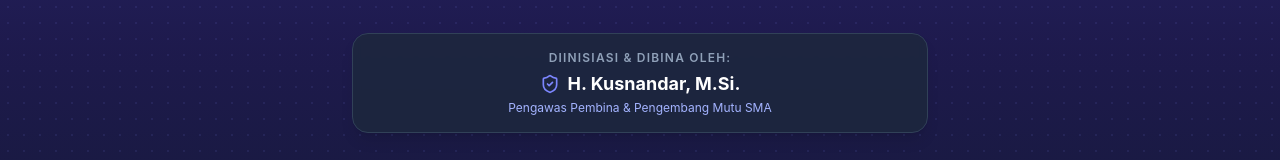
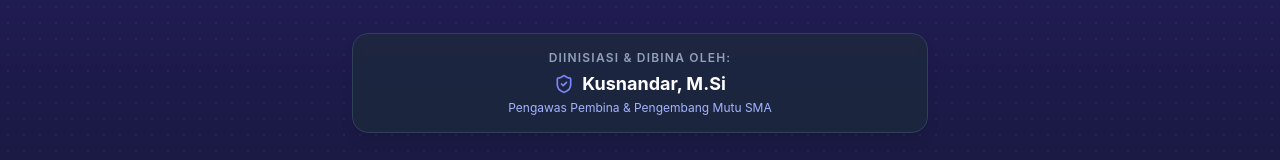
Before and after one commit to pakguruluky/SIKLUS-SAMBUNG, a React (Vite) app: page / in a window 1280 px wide. Shown: the part 450-610 px from the top of the page. Built offline with nearby package versions, Linux system fonts and the light colour scheme; no server answers; the database is empty.

Commit message:
refactor: update name formatting for Kusnandar, M.Si
Update display name consistency by removing the 'H.' prefix across the application UI, metadata, and seeded data.

```diff
--- a/index.html
+++ b/index.html
@@ -4,9 +4,9 @@
     <meta charset="UTF-8" />
     <meta name="viewport" content="width=device-width, initial-scale=1.0" />
     <title>SIKLUS SAMBUNG | Sistem Informasi Supervisi Akademik SMA</title>
-    <meta name="description" content="Aplikasi Supervisi Akademik SMA (SIKLUS SAMBUNG) oleh H. Kusnandar, M.Si. Mendampingi Guru, Meningkatkan Mutu." />
+    <meta name="description" content="Aplikasi Supervisi Akademik SMA (SIKLUS SAMBUNG) oleh Kusnandar, M.Si. Mendampingi Guru, Meningkatkan Mutu." />
     <meta property="og:title" content="SIKLUS SAMBUNG | Sistem Informasi Supervisi Akademik SMA" />
-    <meta property="og:description" content="Aplikasi Supervisi Akademik SMA (SIKLUS SAMBUNG) oleh H. Kusnandar, M.Si. Mendampingi Guru, Meningkatkan Mutu." />
+    <meta property="og:description" content="Aplikasi Supervisi Akademik SMA (SIKLUS SAMBUNG) oleh Kusnandar, M.Si. Mendampingi Guru, Meningkatkan Mutu." />
     <meta property="og:type" content="website" />
     <meta name="twitter:card" content="summary_large_image" />
     <link rel="preconnect" href="https://fonts.googleapis.com">
--- a/metadata.json
+++ b/metadata.json
@@ -1,6 +1,6 @@
 {
   "name": "SIKLUS SAMBUNG - Sistem Informasi Supervisi Akademik SMA",
-  "description": "Sistem Informasi Pengawasan, Pendampingan, dan Evaluasi Guru SMA (SIKLUS SAMBUNG) dikembangkan untuk H. Kusnandar, M.Si. Mendampingi Guru, Meningkatkan Mutu.",
+  "description": "Sistem Informasi Pengawasan, Pendampingan, dan Evaluasi Guru SMA (SIKLUS SAMBUNG) dikembangkan untuk Kusnandar, M.Si. Mendampingi Guru, Meningkatkan Mutu.",
   "requestFramePermissions": [],
   "majorCapabilities": [
     "MAJOR_CAPABILITY_SERVER_SIDE_GEMINI_API"
--- a/src/App.tsx
+++ b/src/App.tsx
@@ -83,7 +83,7 @@ export default function App() {
           const defaultProfile: UserProfile = {
             uid: user.uid,
             email: user.email || '',
-            displayName: user.displayName || (isAdmin ? 'H. Kusnandar, M.Si.' : 'Pengguna SIKLUS SAMBUNG'),
+            displayName: user.displayName || (isAdmin ? 'Kusnandar, M.Si' : 'Pengguna SIKLUS SAMBUNG'),
             role: isAdmin ? 'admin' : 'guru',
             createdAt: new Date().toISOString(),
           };
@@ -121,7 +121,7 @@ export default function App() {
       mockProfile = {
         uid: 'admin-kusnandar',
         email: 'pakguruluky@gmail.com',
-        displayName: 'H. Kusnandar, M.Si.',
+        displayName: 'Kusnandar, M.Si',
         role: 'admin',
         createdAt: new Date().toISOString(),
       };
--- a/src/components/AuthModal.tsx
+++ b/src/components/AuthModal.tsx
@@ -70,7 +70,7 @@ export const AuthModal: React.FC<AuthModalProps> = ({
         const newProfile: UserProfile = {
           uid: res.user.uid,
           email: res.user.email || email,
-          displayName: displayName || (finalRole === 'admin' ? 'H. Kusnandar, M.Si.' : 'Pengguna Baru'),
+          displayName: displayName || (finalRole === 'admin' ? 'Kusnandar, M.Si' : 'Pengguna Baru'),
           role: finalRole,
           schoolId: finalRole === 'admin' ? undefined : schoolId,
           schoolName: finalRole === 'admin' ? undefined : selectedSchool?.name,
@@ -94,7 +94,7 @@ export const AuthModal: React.FC<AuthModalProps> = ({
           profile = {
             uid: res.user.uid,
             email: res.user.email || '',
-            displayName: res.user.displayName || (isAdminEmail ? 'H. Kusnandar, M.Si.' : 'Pengguna SIKLUS SAMBUNG'),
+            displayName: res.user.displayName || (isAdminEmail ? 'Kusnandar, M.Si' : 'Pengguna SIKLUS SAMBUNG'),
             role: isAdminEmail ? 'admin' : 'guru',
             createdAt: new Date().toISOString(),
           };
@@ -133,7 +133,7 @@ export const AuthModal: React.FC<AuthModalProps> = ({
         profile = {
           uid: res.user.uid,
           email: res.user.email || '',
-          displayName: res.user.displayName || (isAdminEmail ? 'H. Kusnandar, M.Si.' : 'Guru SIKLUS SAMBUNG'),
+          displayName: res.user.displayName || (isAdminEmail ? 'Kusnandar, M.Si' : 'Guru SIKLUS SAMBUNG'),
           role: isAdminEmail ? 'admin' : 'guru',
           createdAt: new Date().toISOString(),
         };
--- a/src/components/DashboardOverview.tsx
+++ b/src/components/DashboardOverview.tsx
@@ -544,7 +544,7 @@ export const DashboardOverview: React.FC<DashboardOverviewProps> = ({
             </h1>
             <p className="text-xs sm:text-sm text-indigo-100 mt-1 max-w-2xl leading-relaxed">
               {isAdmin
-                ? 'Portal Pengawasan & Pembinaan Akademik SMA binaan H. Kusnandar, M.Si.'
+                ? 'Portal Pengawasan & Pembinaan Akademik SMA binaan Kusnandar, M.Si'
                 : isKepsek
                 ? `Dashboard Supervisi Akademik Internal ${currentUser.schoolName || 'Satuan Pendidikan'}.`
                 : `Ruang Kerja Guru & Portofolio Supervisi Pembelajaran ${currentUser.subject || ''} (${currentUser.schoolName || ''}).`}
--- a/src/components/LandingPage.tsx
+++ b/src/components/LandingPage.tsx
@@ -54,7 +54,7 @@ export const LandingPage: React.FC<LandingPageProps> = ({
             </p>
             <p className="text-lg font-bold text-white flex items-center justify-center gap-2">
               <ShieldCheck className="w-5 h-5 text-indigo-400" />
-              H. Kusnandar, M.Si.
+              Kusnandar, M.Si
             </p>
             <p className="text-xs text-indigo-300 mt-0.5">Pengawas Pembina &amp; Pengembang Mutu SMA</p>
           </div>
@@ -84,7 +84,7 @@ export const LandingPage: React.FC<LandingPageProps> = ({
                   <span className="text-xs font-bold text-white group-hover:text-purple-300">Pengawas / Admin</span>
                   <ShieldCheck className="w-4 h-4 text-purple-400" />
                 </div>
-                <p className="text-[11px] text-slate-400 mt-1">H. Kusnandar, M.Si.</p>
+                <p className="text-[11px] text-slate-400 mt-1">Kusnandar, M.Si</p>
               </button>
 
               <button
@@ -291,7 +291,7 @@ export const LandingPage: React.FC<LandingPageProps> = ({
                 </div>
                 <div>
                   <h3 className="font-bold text-slate-900">Pengawas / Admin</h3>
-                  <p className="text-xs text-slate-500">H. Kusnandar, M.Si.</p>
+                  <p className="text-xs text-slate-500">Kusnandar, M.Si</p>
                 </div>
               </div>
               <ul className="text-xs text-slate-600 space-y-2">
--- a/src/components/ReportPrintView.tsx
+++ b/src/components/ReportPrintView.tsx
@@ -412,7 +412,7 @@ export const ReportPrintView: React.FC<ReportPrintViewProps> = ({
           <div>
             <p className="text-slate-500 mb-1">Bandung, {todayStr}<br/>Pengawas Sekolah Pembina,</p>
             <div className="signature-space h-16"></div>
-            <p className="font-bold underline text-slate-900">H. Kusnandar, M.Si.</p>
+            <p className="font-bold underline text-slate-900">Kusnandar, M.Si</p>
             <p className="text-[11px] text-slate-600">Pengawas Pembina SMA Prov. Jawa Barat</p>
           </div>
         </div>
--- a/src/components/forms/NewSupervisionModal.tsx
+++ b/src/components/forms/NewSupervisionModal.tsx
@@ -34,10 +34,10 @@ export const NewSupervisionModal: React.FC<NewSupervisionModalProps> = ({
   const [lessonTitle, setLessonTitle] = useState('');
   const [supervisorName, setSupervisorName] = useState(
     currentUser.role === 'admin'
-      ? 'H. Kusnandar, M.Si.'
+      ? 'Kusnandar, M.Si'
       : currentUser.role === 'kepsek'
       ? currentUser.displayName
-      : 'H. Kusnandar, M.Si.'
+      : 'Kusnandar, M.Si'
   );
 
   const [saving, setSaving] = useState(false);
@@ -296,7 +296,7 @@ export const NewSupervisionModal: React.FC<NewSupervisionModalProps> = ({
               type="text"
               value={supervisorName}
               onChange={(e) => setSupervisorName(e.target.value)}
-              placeholder="H. Kusnandar, M.Si."
+              placeholder="Kusnandar, M.Si"
               className="w-full px-3 py-2 text-xs rounded-xl border border-slate-200 focus:outline-indigo-600"
             />
           </div>
--- a/src/data/seedData.ts
+++ b/src/data/seedData.ts
@@ -15,7 +15,7 @@ export const SAMPLE_SUPERVISIONS: Supervision[] = [
     lessonTitle: 'Gelombang Mekanik & Resonansi Bunyi (Sebelum Penilaian)',
     status: 'draft',
     supervisorId: 'admin-kusnandar',
-    supervisorName: 'H. Kusnandar, M.Si.',
+    supervisorName: 'Kusnandar, M.Si',
     supervisorRole: 'admin',
     createdAt: '2026-09-01T08:00:00.000Z',
     updatedAt: '2026-09-20T10:00:00.000Z',
@@ -99,7 +99,7 @@ export const SAMPLE_SUPERVISIONS: Supervision[] = [
     lessonTitle: 'Termodinamika & Hukum Kekekalan Energi Berbasis Masalah Nyata',
     status: 'completed',
     supervisorId: 'admin-kusnandar',
-    supervisorName: 'H. Kusnandar, M.Si.',
+    supervisorName: 'Kusnandar, M.Si',
     supervisorRole: 'admin',
     createdAt: '2025-08-15T08:30:00.000Z',
     updatedAt: '2025-09-10T11:45:00.000Z',
@@ -136,7 +136,7 @@ export const SAMPLE_SUPERVISIONS: Supervision[] = [
         rekomendasi: 'Dapat dijadikan model praktik baik (Best Practice) bagi MGMP Fisika SMA Kota Bandung.'
       },
       reviewedAt: '2025-08-25T14:00:00.000Z',
-      reviewedBy: 'H. Kusnandar, M.Si.',
+      reviewedBy: 'Kusnandar, M.Si',
       revisi: {
         modulAjarRevisiUrl: 'https://drive.google.com/file/d/1DemoModulFisikaRevisi/view?usp=sharing',
         catatanRevisiGuru: 'Telah ditambahkan integrasi projek hemat energi dan rubrik peer-review asesmen otentik.',
@@ -255,7 +255,7 @@ export const SAMPLE_SUPERVISIONS: Supervision[] = [
     lessonTitle: 'Menulis Teks Anekdot Mengkritisi Kebijakan Publik Berdasarkan Fakta',
     status: 'completed',
     supervisorId: 'admin-kusnandar',
-    supervisorName: 'H. Kusnandar, M.Si.',
+    supervisorName: 'Kusnandar, M.Si',
     supervisorRole: 'admin',
     createdAt: '2025-08-18T09:00:00.000Z',
     updatedAt: '2025-09-12T14:20:00.000Z',
@@ -289,7 +289,7 @@ export const SAMPLE_SUPERVISIONS: Supervision[] = [
         rekomendasi: 'Diteruskan ke tahap observasi pembelajaran tatap muka.'
       },
       reviewedAt: '2025-08-26T11:00:00.000Z',
-      reviewedBy: 'H. Kusnandar, M.Si.',
+      reviewedBy: 'Kusnandar, M.Si',
       revisi: {
         modulAjarRevisiUrl: 'https://drive.google.com/file/d/1DemoModulAnekdotRevisi/view?usp=sharing',
         catatanRevisiGuru: 'Telah ditambahkan rubrik peer-review antarteman dan panduan regulasi emosi murid sesuai catatan supervisor.',
@@ -408,7 +408,7 @@ export const SAMPLE_SUPERVISIONS: Supervision[] = [
     lessonTitle: 'Eksplorasi Fungsi Eksponensial dalam Pertumbuhan Mikroorganisme dan Investasi',
     status: 'in_progress',
     supervisorId: 'admin-kusnandar',
-    supervisorName: 'H. Kusnandar, M.Si.',
+    supervisorName: 'Kusnandar, M.Si',
     supervisorRole: 'admin',
     createdAt: '2025-09-01T08:00:00.000Z',
     updatedAt: '2025-09-20T10:00:00.000Z',
@@ -442,7 +442,7 @@ export const SAMPLE_SUPERVISIONS: Supervision[] = [
         rekomendasi: 'Lanjut ke tahap pra-observasi dan kunjungan kelas tatap muka.'
       },
       reviewedAt: '2025-09-10T09:00:00.000Z',
-      reviewedBy: 'H. Kusnandar, M.Si.'
+      reviewedBy: 'Kusnandar, M.Si'
     },
 
     praObservasi: {
```
